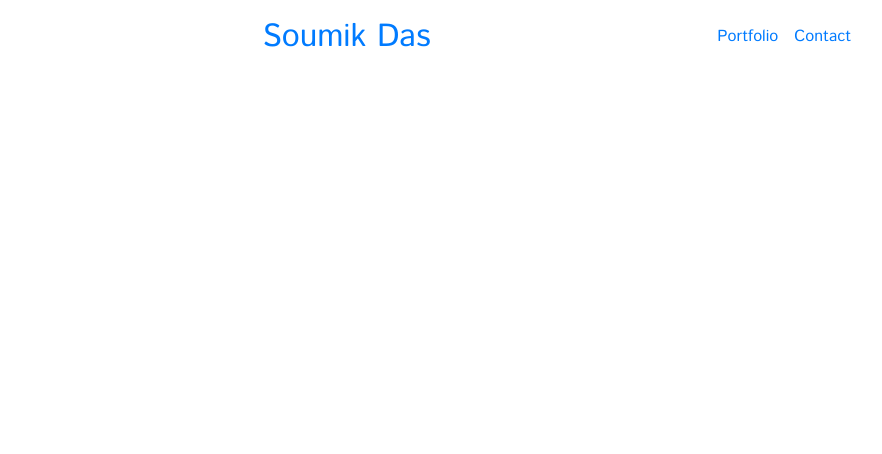
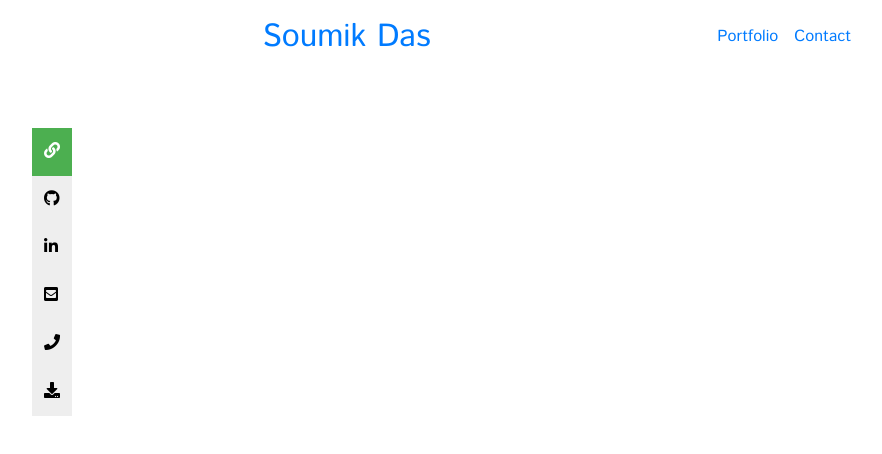
Before and after one commit to dassoumik/portfolio, a plain HTML site: page index.html in a window 1280 px wide. Shown: the whole page, without its empty margins (32-914 px from the left). Drawn offline with nearby package versions, Linux system fonts and the light colour scheme.

Commit message:
added a vertical menu

```diff
--- a/index.html
+++ b/index.html
@@ -48,6 +48,15 @@
       </header>
    </div>
    </div>
+     <div class="vertical-menu in-line">
+        <a href="#" class="active"><i class="fas fa-link"></i></a>
+        <a href="https://github.com/dassoumik"><i class="fab fa-github" style="color: black;"></i></a>
+        <a href="https://www.linkedin.com/in/soumikdas78"><i class="fab fa-linkedin-in"></i></a>
+        <a href="#"><i class="fas fa-envelope-square"></i></a>
+        <a href="#"><i class="fas fa-phone" style="color: black;"></i></a>
+        <a href="#"><i class="fas fa-download"></i></a>
+
+      </div>
 
 
     <script src="https://code.jquery.com/jquery-3.2.1.slim.min.js"
```
